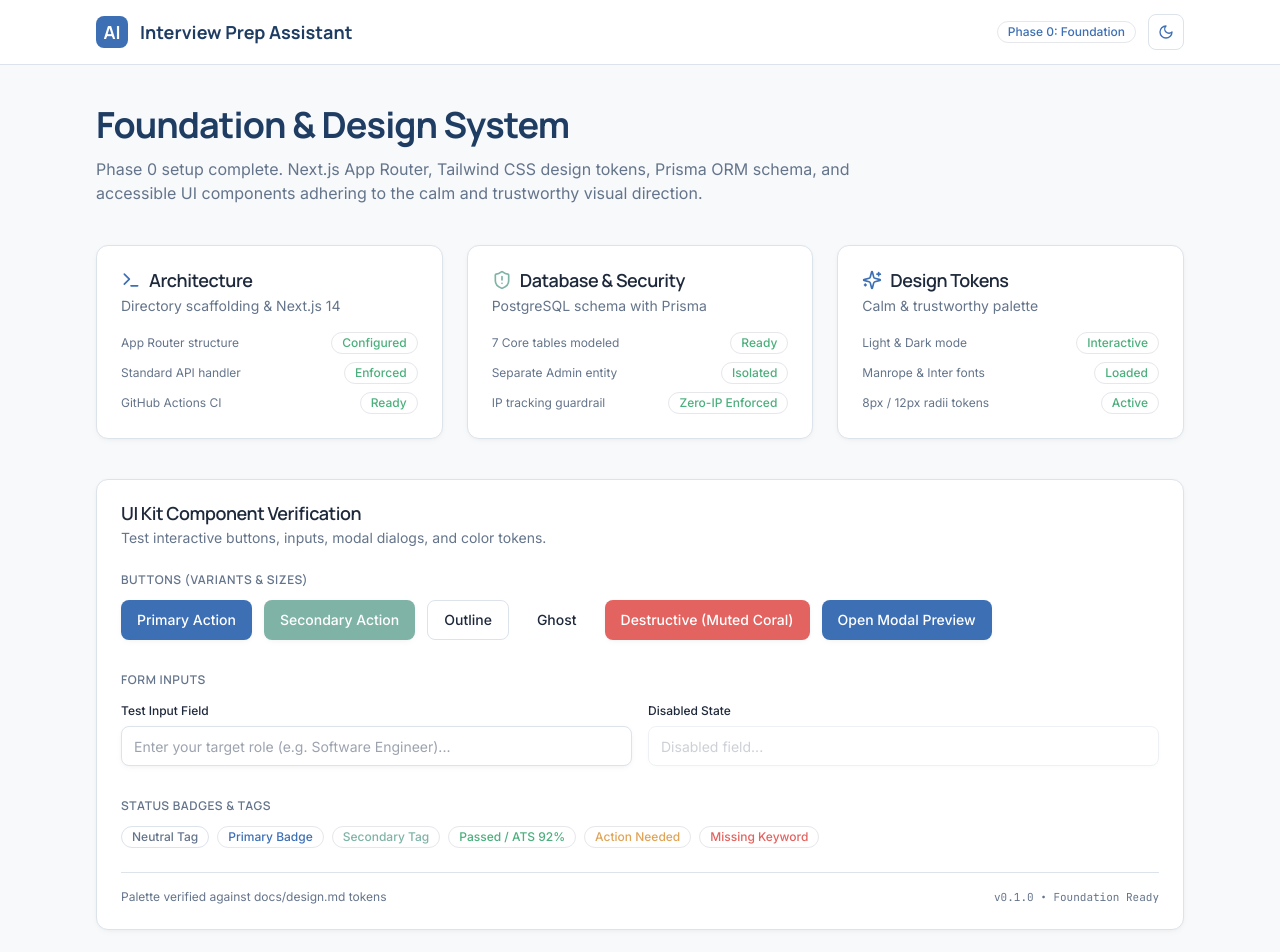
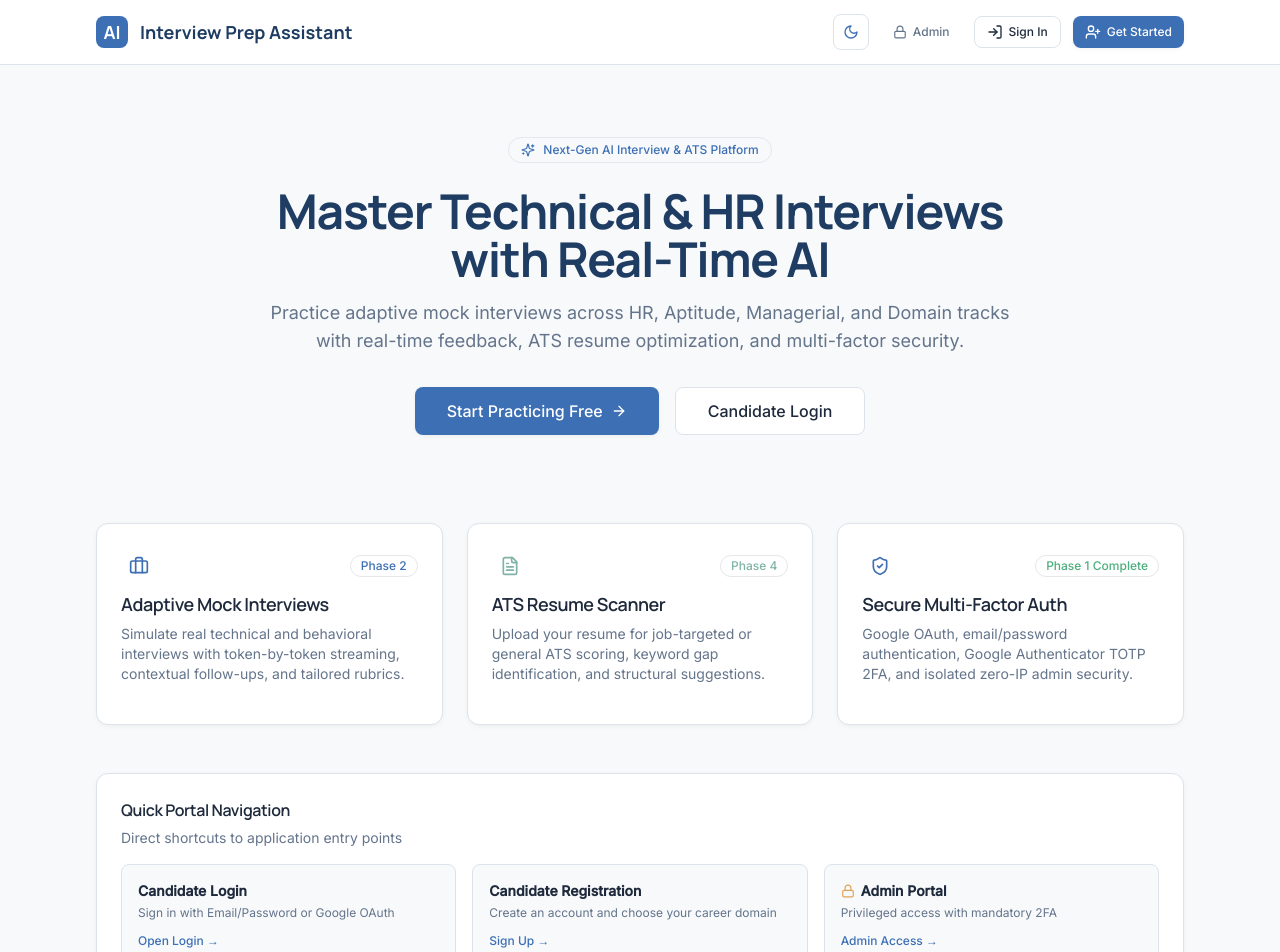
Before and after one commit to Hassanabbas006/ai-intweview-preparation-assistant, a Next.js app: page / in a window 1280 px wide. Shown: the top 952 px of the page. Built offline with nearby package versions, Linux system fonts and the light colour scheme.

Commit message:
feat(home): add prominent navigation headers and links for Candidate Login, Signup, and Admin Portal

```diff
--- a/app/page.tsx
+++ b/app/page.tsx
@@ -1,20 +1,26 @@
 "use client";
 
 import * as React from "react";
+import Link from "next/link";
 import { ThemeToggle } from "@/components/theme-toggle";
 import { Button } from "@/components/ui/button";
 import { Card, CardHeader, CardTitle, CardDescription, CardContent, CardFooter } from "@/components/ui/card";
-import { Input } from "@/components/ui/input";
 import { Badge } from "@/components/ui/badge";
-import { Modal } from "@/components/ui/modal";
-import { CheckCircle2, ShieldAlert, Sparkles, Terminal, FileText, MessagesSquare } from "lucide-react";
+import {
+  Sparkles,
+  ShieldCheck,
+  ArrowRight,
+  LogIn,
+  UserPlus,
+  Briefcase,
+  FileText,
+  Code2,
+  Lock
+} from "lucide-react";
 
 export default function Home() {
-  const [modalOpen, setModalOpen] = React.useState(false);
-  const [inputValue, setInputValue] = React.useState("");
-
   return (
-    <div className="min-h-screen flex flex-col">
+    <div className="min-h-screen flex flex-col bg-background text-text-primary transition-colors">
       {/* Top Navigation */}
       <header className="border-b border-border bg-surface sticky top-0 z-40">
         <div className="max-w-6xl mx-auto px-4 sm:px-6 lg:px-8 h-16 flex items-center justify-between">
@@ -28,213 +34,147 @@ export default function Home() {
           </div>
 
           <div className="flex items-center space-x-3">
-            <Badge variant="primary">Phase 0: Foundation</Badge>
             <ThemeToggle />
+            <Link href="/admin/login">
+              <Button variant="ghost" size="sm" className="hidden sm:inline-flex items-center gap-1.5 text-xs text-text-secondary hover:text-primary">
+                <Lock className="w-3.5 h-3.5" /> Admin
+              </Button>
+            </Link>
+            <Link href="/login">
+              <Button variant="outline" size="sm" className="flex items-center gap-1.5">
+                <LogIn className="w-4 h-4" /> Sign In
+              </Button>
+            </Link>
+            <Link href="/signup">
+              <Button variant="primary" size="sm" className="flex items-center gap-1.5">
+                <UserPlus className="w-4 h-4" /> Get Started
+              </Button>
+            </Link>
           </div>
         </div>
       </header>
 
       {/* Main Content */}
-      <main className="flex-1 max-w-6xl w-full mx-auto px-4 sm:px-6 lg:px-8 py-10 space-y-10">
-        {/* Hero Banner */}
-        <div className="space-y-3">
-          <h1 className="text-3xl sm:text-4xl font-heading font-bold tracking-tight text-primary-dark dark:text-primary-light">
-            Foundation & Design System
+      <main className="flex-1 max-w-6xl w-full mx-auto px-4 sm:px-6 lg:px-8 py-12 space-y-12">
+        {/* Hero Section */}
+        <div className="text-center space-y-4 max-w-3xl mx-auto py-6">
+          <div className="inline-flex items-center gap-2 px-3 py-1 rounded-full bg-primary/10 border border-primary/20 text-xs font-medium text-primary mb-2">
+            <Sparkles className="w-3.5 h-3.5" /> Next-Gen AI Interview & ATS Platform
+          </div>
+          <h1 className="text-4xl sm:text-5xl font-heading font-extrabold tracking-tight text-primary-dark dark:text-primary-light">
+            Master Technical & HR Interviews with Real-Time AI
           </h1>
-          <p className="text-base text-text-secondary max-w-3xl">
-            Phase 0 setup complete. Next.js App Router, Tailwind CSS design tokens, Prisma ORM schema,
-            and accessible UI components adhering to the calm and trustworthy visual direction.
+          <p className="text-base sm:text-lg text-text-secondary leading-relaxed">
+            Practice adaptive mock interviews across HR, Aptitude, Managerial, and Domain tracks with real-time feedback, ATS resume optimization, and multi-factor security.
           </p>
+
+          <div className="flex flex-wrap items-center justify-center gap-4 pt-4">
+            <Link href="/signup">
+              <Button size="lg" className="flex items-center gap-2 shadow-soft text-base px-8">
+                Start Practicing Free <ArrowRight className="w-4 h-4" />
+              </Button>
+            </Link>
+            <Link href="/login">
+              <Button variant="outline" size="lg" className="flex items-center gap-2 text-base px-8">
+                Candidate Login
+              </Button>
+            </Link>
+          </div>
         </div>
 
-        {/* Foundation Status Cards */}
-        <div className="grid grid-cols-1 md:grid-cols-3 gap-6">
-          <Card>
+        {/* Feature Cards */}
+        <div className="grid grid-cols-1 md:grid-cols-3 gap-6 pt-4">
+          <Card className="hover:border-primary/40 transition-colors shadow-soft">
             <CardHeader>
-              <div className="flex items-center space-x-2 text-primary">
-                <Terminal className="h-5 w-5" />
-                <CardTitle>Architecture</CardTitle>
+              <div className="flex items-center justify-between">
+                <div className="p-2 rounded-input bg-primary/10 text-primary w-fit">
+                  <Briefcase className="w-5 h-5" />
+                </div>
+                <Badge variant="primary">Phase 2</Badge>
               </div>
-              <CardDescription>Directory scaffolding & Next.js 14</CardDescription>
+              <CardTitle className="text-lg mt-3">Adaptive Mock Interviews</CardTitle>
+              <CardDescription>
+                Simulate real technical and behavioral interviews with token-by-token streaming, contextual follow-ups, and tailored rubrics.
+              </CardDescription>
             </CardHeader>
-            <CardContent className="space-y-2 text-text-secondary text-xs">
-              <div className="flex items-center justify-between">
-                <span>App Router structure</span>
-                <Badge variant="success">Configured</Badge>
-              </div>
-              <div className="flex items-center justify-between">
-                <span>Standard API handler</span>
-                <Badge variant="success">Enforced</Badge>
-              </div>
-              <div className="flex items-center justify-between">
-                <span>GitHub Actions CI</span>
-                <Badge variant="success">Ready</Badge>
-              </div>
-            </CardContent>
           </Card>
 
-          <Card>
+          <Card className="hover:border-primary/40 transition-colors shadow-soft">
             <CardHeader>
-              <div className="flex items-center space-x-2 text-secondary">
-                <ShieldAlert className="h-5 w-5" />
-                <CardTitle>Database & Security</CardTitle>
+              <div className="flex items-center justify-between">
+                <div className="p-2 rounded-input bg-secondary/10 text-secondary w-fit">
+                  <FileText className="w-5 h-5" />
+                </div>
+                <Badge variant="secondary">Phase 4</Badge>
               </div>
-              <CardDescription>PostgreSQL schema with Prisma</CardDescription>
+              <CardTitle className="text-lg mt-3">ATS Resume Scanner</CardTitle>
+              <CardDescription>
+                Upload your resume for job-targeted or general ATS scoring, keyword gap identification, and structural suggestions.
+              </CardDescription>
             </CardHeader>
-            <CardContent className="space-y-2 text-text-secondary text-xs">
-              <div className="flex items-center justify-between">
-                <span>7 Core tables modeled</span>
-                <Badge variant="success">Ready</Badge>
-              </div>
-              <div className="flex items-center justify-between">
-                <span>Separate Admin entity</span>
-                <Badge variant="success">Isolated</Badge>
-              </div>
-              <div className="flex items-center justify-between">
-                <span>IP tracking guardrail</span>
-                <Badge variant="success">Zero-IP Enforced</Badge>
-              </div>
-            </CardContent>
           </Card>
 
-          <Card>
+          <Card className="hover:border-primary/40 transition-colors shadow-soft">
             <CardHeader>
-              <div className="flex items-center space-x-2 text-primary">
-                <Sparkles className="h-5 w-5" />
-                <CardTitle>Design Tokens</CardTitle>
+              <div className="flex items-center justify-between">
+                <div className="p-2 rounded-input bg-primary/10 text-primary w-fit">
+                  <ShieldCheck className="w-5 h-5" />
+                </div>
+                <Badge variant="success">Phase 1 Complete</Badge>
               </div>
-              <CardDescription>Calm & trustworthy palette</CardDescription>
+              <CardTitle className="text-lg mt-3">Secure Multi-Factor Auth</CardTitle>
+              <CardDescription>
+                Google OAuth, email/password authentication, Google Authenticator TOTP 2FA, and isolated zero-IP admin security.
+              </CardDescription>
             </CardHeader>
-            <CardContent className="space-y-2 text-text-secondary text-xs">
-              <div className="flex items-center justify-between">
-                <span>Light & Dark mode</span>
-                <Badge variant="success">Interactive</Badge>
-              </div>
-              <div className="flex items-center justify-between">
-                <span>Manrope & Inter fonts</span>
-                <Badge variant="success">Loaded</Badge>
-              </div>
-              <div className="flex items-center justify-between">
-                <span>8px / 12px radii tokens</span>
-                <Badge variant="success">Active</Badge>
-              </div>
-            </CardContent>
           </Card>
         </div>
 
-        {/* Interactive UI Kit Showcase */}
-        <Card className="space-y-6">
+        {/* Quick Links Section */}
+        <Card className="bg-surface border-border">
           <CardHeader>
-            <CardTitle>UI Kit Component Verification</CardTitle>
-            <CardDescription>
-              Test interactive buttons, inputs, modal dialogs, and color tokens.
-            </CardDescription>
+            <CardTitle className="text-base">Quick Portal Navigation</CardTitle>
+            <CardDescription>Direct shortcuts to application entry points</CardDescription>
           </CardHeader>
+          <CardContent className="grid grid-cols-1 sm:grid-cols-3 gap-4">
+            <Link href="/login" className="p-4 rounded-input border border-border hover:border-primary transition-colors bg-background flex flex-col justify-between">
+              <div>
+                <p className="font-semibold text-sm text-text-primary">Candidate Login</p>
+                <p className="text-xs text-text-secondary mt-1">Sign in with Email/Password or Google OAuth</p>
+              </div>
+              <span className="text-xs text-primary font-medium mt-3 flex items-center gap-1">Open Login →</span>
+            </Link>
 
-          <CardContent className="space-y-8">
-            {/* Buttons & Modal trigger */}
-            <div className="space-y-3">
-              <h4 className="text-xs font-semibold text-text-secondary uppercase tracking-wider">
-                Buttons (Variants & Sizes)
-              </h4>
-              <div className="flex flex-wrap items-center gap-3">
-                <Button variant="primary" size="md">
-                  Primary Action
-                </Button>
-                <Button variant="secondary" size="md">
-                  Secondary Action
-                </Button>
-                <Button variant="outline" size="md">
-                  Outline
-                </Button>
-                <Button variant="ghost" size="md">
-                  Ghost
-                </Button>
-                <Button variant="destructive" size="md">
-                  Destructive (Muted Coral)
-                </Button>
-                <Button variant="primary" size="md" onClick={() => setModalOpen(true)}>
-                  Open Modal Preview
-                </Button>
+            <Link href="/signup" className="p-4 rounded-input border border-border hover:border-primary transition-colors bg-background flex flex-col justify-between">
+              <div>
+                <p className="font-semibold text-sm text-text-primary">Candidate Registration</p>
+                <p className="text-xs text-text-secondary mt-1">Create an account and choose your career domain</p>
               </div>
-            </div>
+              <span className="text-xs text-primary font-medium mt-3 flex items-center gap-1">Sign Up →</span>
+            </Link>
 
-            {/* Inputs & Form Controls */}
-            <div className="space-y-3">
-              <h4 className="text-xs font-semibold text-text-secondary uppercase tracking-wider">
-                Form Inputs
-              </h4>
-              <div className="grid grid-cols-1 md:grid-cols-2 gap-4">
-                <div className="space-y-1.5">
-                  <label className="text-xs font-medium text-text-primary">
-                    Test Input Field
-                  </label>
-                  <Input
-                    placeholder="Enter your target role (e.g. Software Engineer)..."
-                    value={inputValue}
-                    onChange={(e) => setInputValue(e.target.value)}
-                  />
-                </div>
-                <div className="space-y-1.5">
-                  <label className="text-xs font-medium text-text-primary">
-                    Disabled State
-                  </label>
-                  <Input disabled placeholder="Disabled field..." />
-                </div>
+            <Link href="/admin/login" className="p-4 rounded-input border border-border hover:border-primary transition-colors bg-background flex flex-col justify-between">
+              <div>
+                <p className="font-semibold text-sm text-text-primary flex items-center gap-1.5">
+                  <Lock className="w-3.5 h-3.5 text-warning" /> Admin Portal
+                </p>
+                <p className="text-xs text-text-secondary mt-1">Privileged access with mandatory 2FA</p>
               </div>
-            </div>
-
-            {/* Status Badges */}
-            <div className="space-y-3">
-              <h4 className="text-xs font-semibold text-text-secondary uppercase tracking-wider">
-                Status Badges & Tags
-              </h4>
-              <div className="flex flex-wrap gap-2">
-                <Badge variant="neutral">Neutral Tag</Badge>
-                <Badge variant="primary">Primary Badge</Badge>
-                <Badge variant="secondary">Secondary Tag</Badge>
-                <Badge variant="success">Passed / ATS 92%</Badge>
-                <Badge variant="warning">Action Needed</Badge>
-                <Badge variant="error">Missing Keyword</Badge>
-              </div>
-            </div>
+              <span className="text-xs text-primary font-medium mt-3 flex items-center gap-1">Admin Access →</span>
+            </Link>
           </CardContent>
-
-          <CardFooter className="flex items-center justify-between text-xs text-text-secondary">
-            <span>Palette verified against docs/design.md tokens</span>
-            <span className="font-mono text-[11px]">v0.1.0 • Foundation Ready</span>
-          </CardFooter>
         </Card>
-
-        {/* Modal Dialog */}
-        <Modal
-          isOpen={modalOpen}
-          onClose={() => setModalOpen(false)}
-          title="Modal Component Preview"
-          description="Accessible dialog container for prompts, confirmations, and TOTP 2FA setups."
-        >
-          <div className="space-y-4 text-sm text-text-secondary">
-            <p>
-              This dialog implements focus management, backdrop blur, escape key dismissal, and
-              the 12px border radius conforming to the project design guidelines.
-            </p>
-            <div className="flex justify-end space-x-2 pt-2">
-              <Button variant="outline" size="sm" onClick={() => setModalOpen(false)}>
-                Cancel
-              </Button>
-              <Button variant="primary" size="sm" onClick={() => setModalOpen(false)}>
-                Confirm
-              </Button>
-            </div>
-          </div>
-        </Modal>
       </main>
 
       {/* Footer */}
       <footer className="border-t border-border bg-surface py-6 text-center text-xs text-text-secondary mt-auto">
         <div className="max-w-6xl mx-auto px-4 flex flex-col sm:flex-row items-center justify-between gap-2">
-          <span>AI Interview Preparation Assistant • Phase 0: Foundation</span>
-          <span>Google Antigravity</span>
+          <span>AI Interview Preparation Assistant</span>
+          <div className="flex items-center gap-4">
+            <Link href="/login" className="hover:text-primary transition-colors">Login</Link>
+            <Link href="/signup" className="hover:text-primary transition-colors">Signup</Link>
+            <Link href="/admin/login" className="hover:text-primary transition-colors">Admin</Link>
+          </div>
         </div>
       </footer>
     </div>
```
